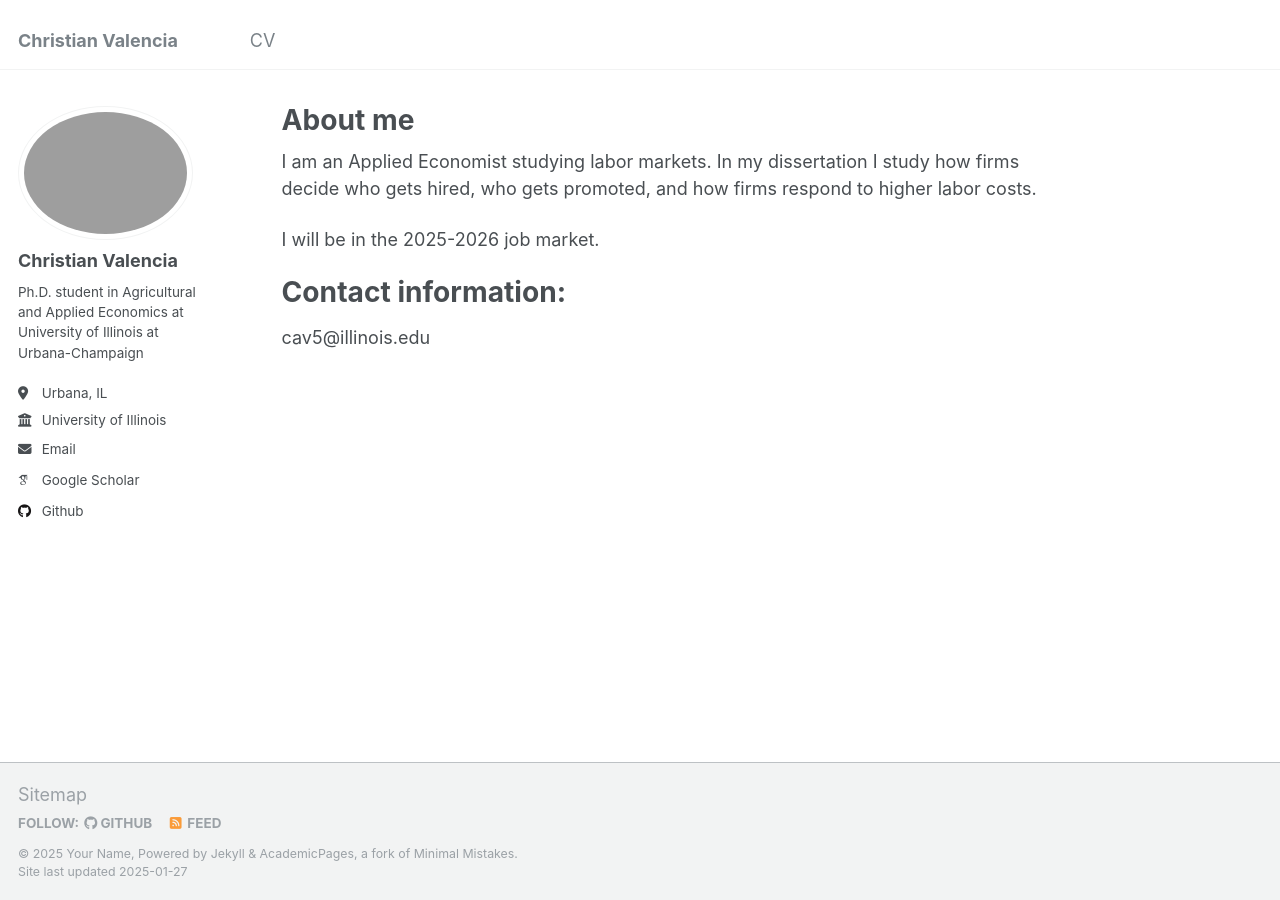
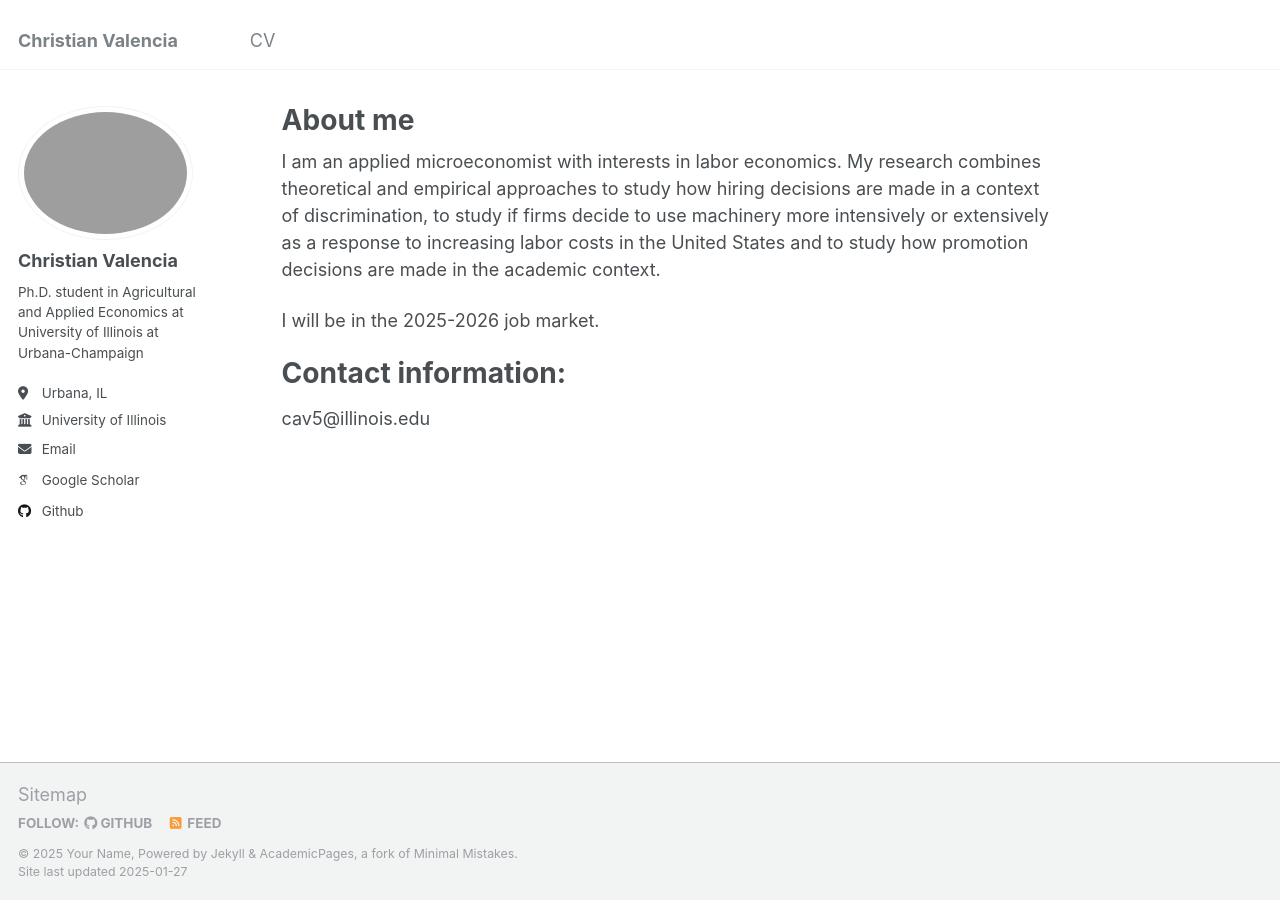
Before and after one commit to valenciac/valenciac.github.io, a Jekyll site: the page built from _pages/about.md, in a window 1280 px wide. Built offline with Jekyll 4.4.1, drawn with Linux system fonts in a browser that asks for light colours; some web fonts are replaced.

Commit message:
Update about.md

```diff
--- a/_pages/about.md
+++ b/_pages/about.md
@@ -6,7 +6,7 @@ redirect_from:
   - /about/
   - /about.html
 ---
-I am an Applied Economist studying labor markets. In my dissertation I study how firms decide who gets hired, who gets promoted, and how firms respond to higher labor costs.
+I am an applied microeconomist with interests in labor economics. My research combines theoretical and empirical approaches to study how hiring decisions are made in a context of discrimination, to study if firms decide to use machinery more intensively or extensively as a response to increasing labor costs in the United States and to study how promotion decisions are made in the academic context.
 
 I will be in the 2025-2026 job market.
 
```
